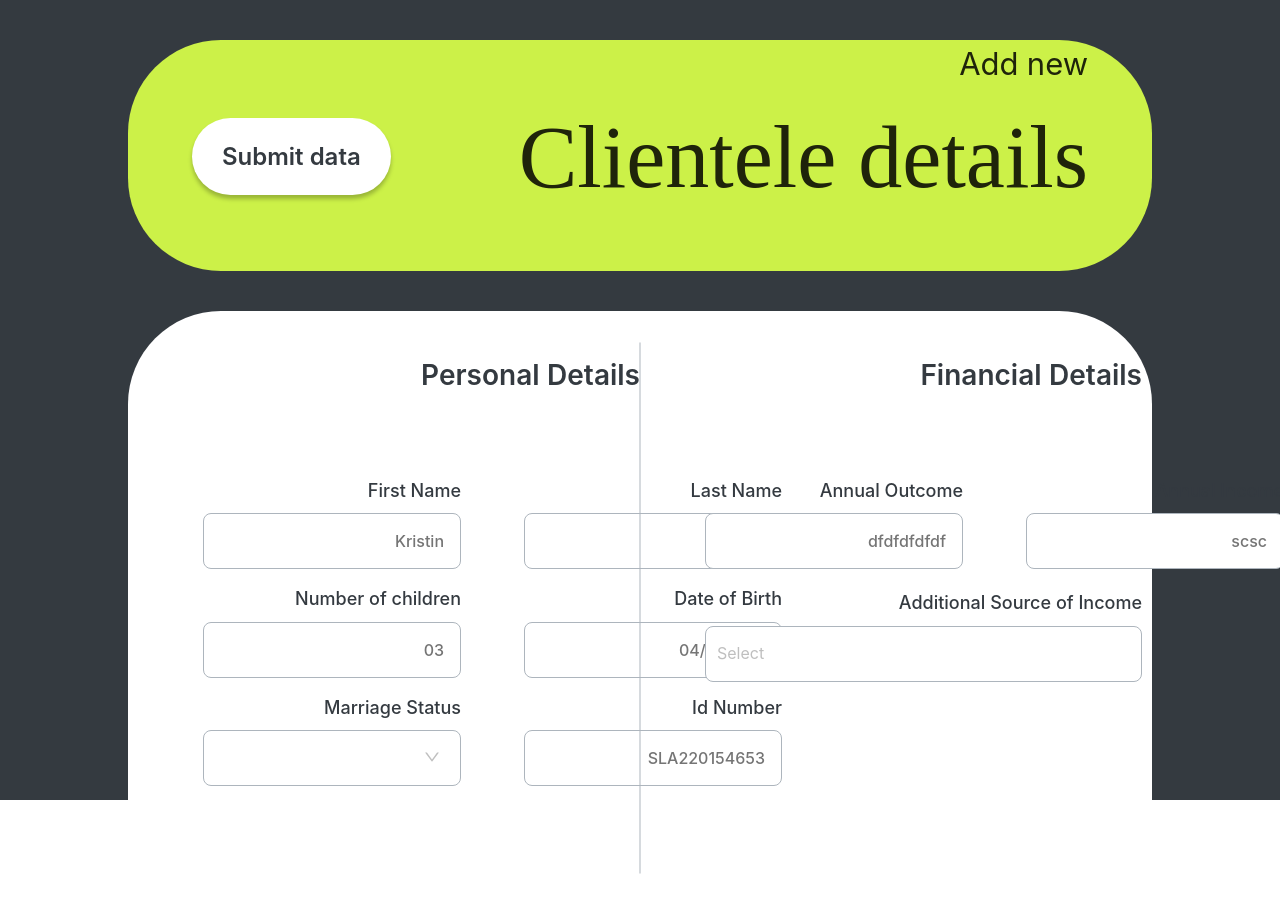
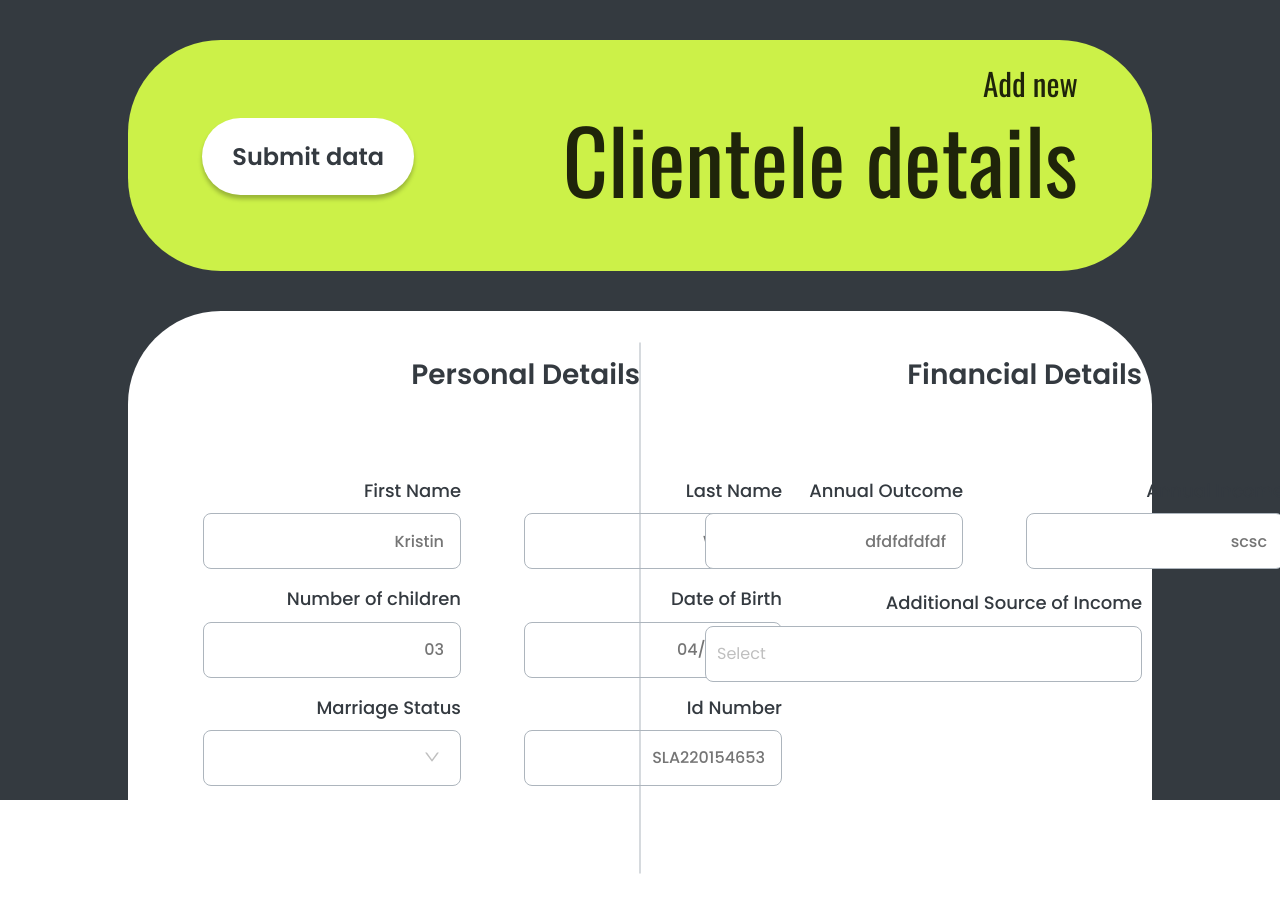
Before and after one commit to echo-webapp/Finance-App, a React (Create React App) app: page /addclient in a window 1280 px wide. Built offline with nearby package versions, Linux system fonts and the light colour scheme.

Commit message:
added circle component and fixed font style

```diff
--- /dev/null
+++ b/src/components/atoms/circle.tsx
@@ -0,0 +1,30 @@
+import React from "react";
+import styled from "styled-components";
+
+interface CircleContainerProps {
+  color: string;
+}
+const CircleContainer = styled.div<CircleContainerProps>`
+  width: 214px;
+  height: 214px;
+  background-color: ${(props) => {
+    if (props.color == "dark") {
+      return "var(--darkgreen)";
+    }
+    if (props.color == "light") {
+      return "var(--green)";
+    }
+    return "none";
+  }};
+  border-radius: 50%;
+`;
+
+interface CircleProps {
+  color: string;
+}
+
+const Circle = ({ color }: CircleProps) => {
+  return <CircleContainer color={color}></CircleContainer>;
+};
+
+export default Circle;
--- a/src/components/molecules/customerCard.tsx
+++ b/src/components/molecules/customerCard.tsx
@@ -1,7 +1,6 @@
-import React from "react";
 import { Avatar } from "antd";
-import { UserOutlined } from "@ant-design/icons";
 import styled from "styled-components";
+
 const MainContainer = styled("div")`
   padding: 24px;
   width: 388.32px;
--- a/src/components/molecules/header.tsx
+++ b/src/components/molecules/header.tsx
@@ -24,12 +24,14 @@ const Details = styled.div``;
 const MainHeading = styled.h1`
   font-size: 88px;
   text-align: right;
-  font-family: "Ostwald";
+  font-family: var(--oswald);
 `;
 
 const SubHeading = styled.div`
   font-size: 31px;
   text-align: right;
+  font-family: var(--oswald);
+  transform: translateY(40%);
 `;
 
 const Header = ({
--- a/src/pages/client/addclient.tsx
+++ b/src/pages/client/addclient.tsx
@@ -89,6 +89,7 @@ const AddClient = () => {
       annual_outcome: annual_outcome,
       additional_soi: additional_soi,
     };
+
     console.log(data);
   };
 
--- a/src/test.tsx
+++ b/src/test.tsx
@@ -4,7 +4,10 @@ import Button from "./components/atoms/button";
 import Header from "./components/molecules/header";
 import Input from "./components/atoms/input";
 import CustomerCard from "./components/molecules/customerCard";
-import NewCustomer from "./components/molecules/newCustomer";
+import { useDispatch } from "react-redux";
+import { RemoveToken } from "./store/Reducers/Auth";
+import Circle from "./components/atoms/circle";
+
 const HomeContainer = styled("div")`
   background-color: var(--black);
   height: 100vh;
@@ -48,7 +51,7 @@ const Test = () => {
           height={30}
         />
       </div> */}
-      <NewCustomer />
+      {/* <CustomerCard /> */}
     </HomeContainer>
   );
 };
--- a/src/theme.tsx
+++ b/src/theme.tsx
@@ -11,11 +11,14 @@ export const GlobalStyle: any = createGlobalStyle`
     --yellow:#F2E206;
     --white:#FFFFFF;
     --notif:#FDA600;
+    --oswald:"Oswald";
+    --font:"Poppins";
   }
 
   * {
     margin: 0;
     padding: 0;
     box-sizing: border-box;
+    font-family:var(--font);
   }
 `;
```
